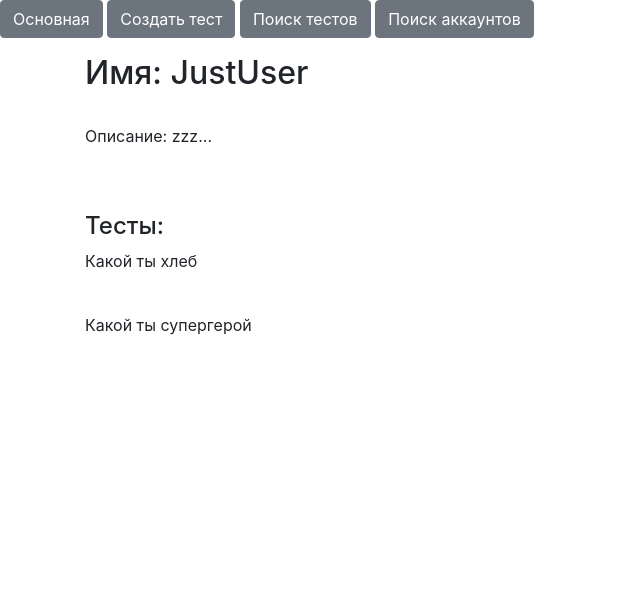
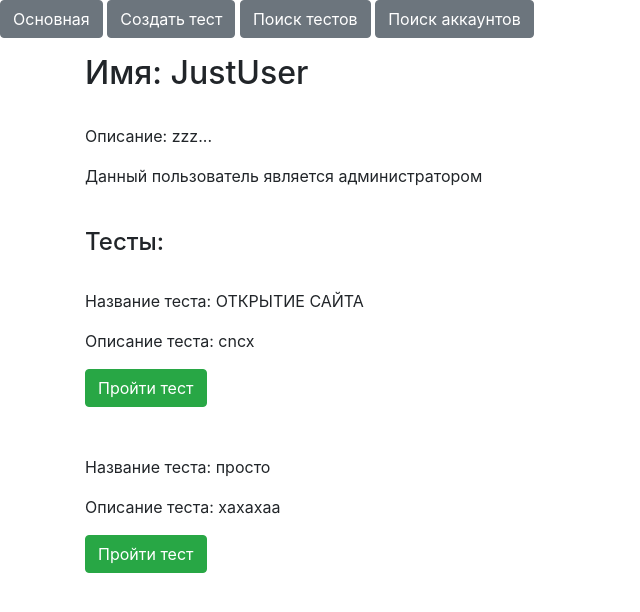
Before and after one commit to w-o-p/web, a Flask app: page /acc_page_id/1 in a window 1280 px wide. Shown: the part 74-686 px from the top of the page, without its empty margins (0-640 px from the left). Run offline with Flask 2, Linux system fonts and the light colour scheme; a user stored in the database is signed in; data comes from the database, SQL or seed files in the repository; both versions use the stored data as it was after the commit; some libraries are stand-ins or nearby versions.

Commit message:
acc_page update

```diff
--- a/forms/news.py
+++ b/forms/news.py
@@ -26,6 +26,7 @@ class TestForm(FlaskForm):
     ar_teggs = TextAreaField("Тег:")
     ar_name = TextAreaField("Назвавние:")
     ac_id = IntegerField("Введите id аккаунта")
+    sub_acc_page = SubmitField('Найти аккаунт')
 
 class Addanswer(FlaskForm):
     add_answer = SubmitField('Создать ответ')
--- a/main.py
+++ b/main.py
@@ -163,6 +163,15 @@ def run_news():
 @app.route('/acc_page_id//<int:f>', methods=['GET', 'POST'])
 @login_required
 def acc_page_id(f):
+    x1 = []
+    y1 = []
+    x = []
+    y = []
+    t1 = ''
+    t2 = ''
+    des1 = ''
+    des2 = ''
+    form = TestForm()
     db_sess = db_session.create_session()
     b = db_sess.query(User.name).filter(User.id == f).first()
     for i in b:
@@ -170,14 +179,49 @@ def acc_page_id(f):
     c = db_sess.query(User.about).filter(User.id == f).first()
     for i in c:
         description = i
-    a = 2
-    return render_template('acc_page_id.html', name=name, a=a, description=description)
+    e = db_sess.query(User.admin).filter(User.id == f).first()
+    for i in e:
+        if i:
+            ad = 1
+        else:
+            ad = 0
+    k = db_sess.query(News.title).filter(News.user_id == f)
+    for i in k:
+        x1.append(i)
+    for i in x1:
+        for w in i:
+            x.append(w)
+    g = db_sess.query(News.content).filter(News.user_id == f)
+    for i in g:
+        y1.append(i)
+    for i in y1:
+        for w in i:
+            y.append(w)
+    if len(x) >= 2:
+        t1 = x[0]
+        t2 = x[1]
+        des1 = y[0]
+        des2 = y[1]
+        a = 2
+    elif len(x) == 1:
+        t1 = x[0]
+        des1 = y[0]
+        a = 1
+    else:
+        a = 0
+    print(x)
+    return render_template('acc_page_id.html', name=name, a=a, description=description, ad=ad, t1=t1, t2=t2, des1=des1,
+                           des2=des2, form=form)
 
 
 @app.route('/acc_page', methods=['GET', 'POST'])
 @login_required
 def acc_page():
     form = TestForm()
+    if form.validate_on_submit():
+        print(1)
+        a = "/acc_page_id/" + str(form.ac_id.data)
+        return redirect(a)
     return render_template('acc_page.html', form=form)
 
 
--- a/templates/acc_page.html
+++ b/templates/acc_page.html
@@ -14,6 +14,6 @@
         </p>
     {% endfor %}
     <br>
-    <a href="/acc_page_id" class="btn btn-primary">Найти аккаунт</a>
+    <p>{{ form.sub_acc_page(type="submit", class="btn btn-primary") }}</p>
 </form>
 {% endblock %}
--- a/templates/acc_page_id.html
+++ b/templates/acc_page_id.html
@@ -4,20 +4,39 @@
     <h2>Имя: {{name}}</h2>
     <br>
     <p>Описание: {{description}}</p>
+    {% if ad == 0 %}
+        <p>Данный пользователь не является администратором</p>
+    {% else %}
+       <p>Данный пользователь является администратором</p>
+    {% endif %}
     <br>
-    <br>
-    {% if a > 0 %}
+    {% if a == 2 %}
         <h4>Тесты:</h4>
+        <br>
         <div>
-            <div>
-                <p>Какой ты хлеб</p>
-            </div>
-            <br>
-            <div>
-                <p>Какой ты супергерой</p>
-            </div>
+            <p>Название теста: {{t1}}</p>
+            <p>Описание теста: {{des1}}</p>
+            <a href="/tests_page" class="btn btn-success">Пройти тест</a>
         </div>
-    {% else %}
-       <p>У этого аккаунта нет созданных тестов.</p>
+        <br>
+        <br>
+        <div>
+            <p>Название теста: {{t2}}</p>
+            <p>Описание теста: {{des2}}</p>
+            <a href="/tests_page" class="btn btn-success">Пройти тест</a>
+        </div>
+    {% endif %}
+    {% if a == 1 %}
+        <h4>Тесты:</h4>
+        <br>
+        <div>
+        <div>
+            <p>Название теста: {{t1}}</p>
+            <p>Описание теста: {{des1}}</p>
+            <a href="/tests_page" class="btn btn-success">Пройти тест</a>
+        </div>
+    {% endif %}
+    {% if a == 0 %}
+       <h4>У этого аккаунта нет созданных тестов.</h4>
     {% endif %}
 {% endblock %}
```
Also changed, not shown: db/blogs.db.
